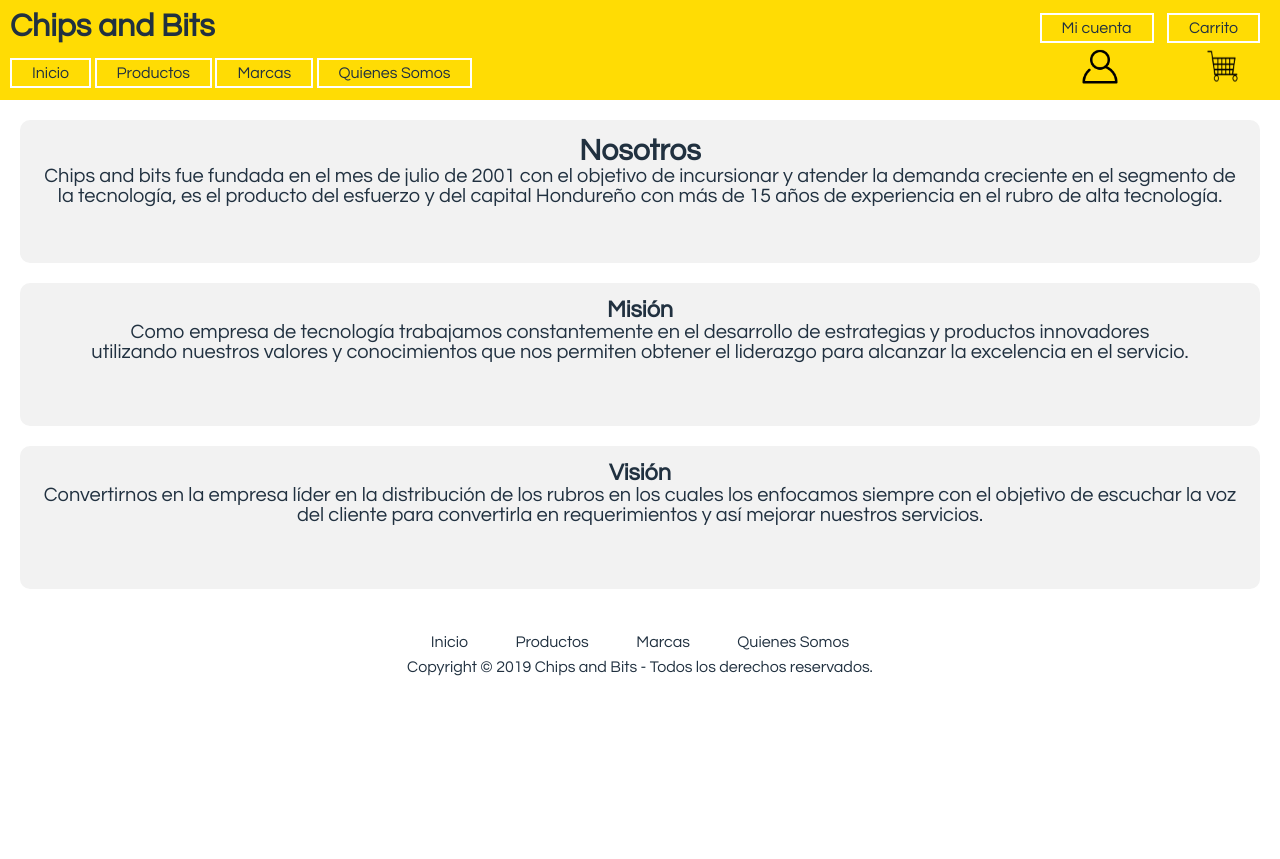
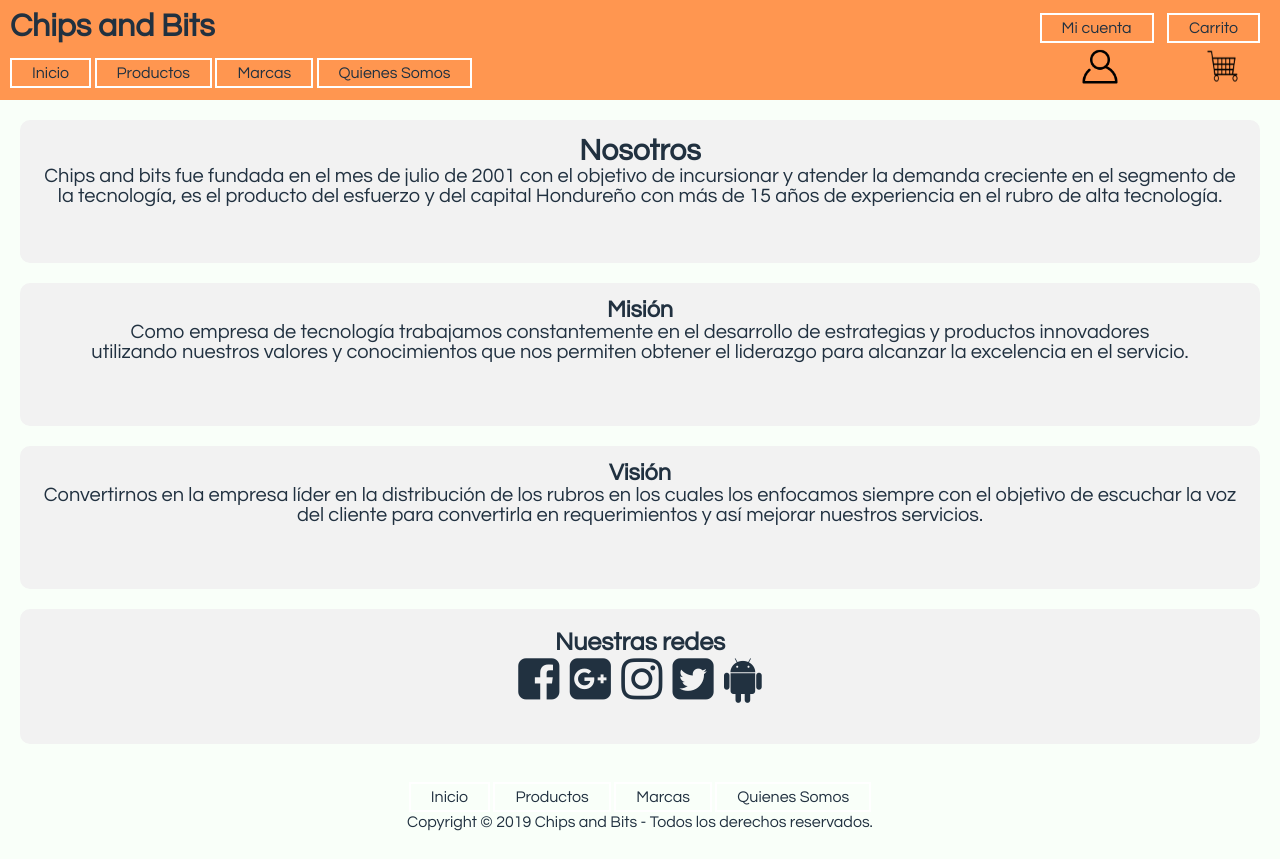
Before and after one commit to kjmg/Chips-and-Bits, a plain HTML site: page quienessomos.html in a window 1280 px wide. Before the commit the page ends 800 px from the top, so only its background shows below. Drawn offline with Linux system fonts and the light colour scheme.

Commit message:
Completo

```diff
--- a/css/style.css
+++ b/css/style.css
@@ -8,10 +8,11 @@
 body{
     flex-wrap: wrap;
     display: block;
+    background: #F9FFF9;
 }
 
 header{
-    background: #FFDC04;
+    background: #FF9650;
     height: 100px;
     display: block;
 }
@@ -58,7 +59,12 @@ ul li a{
 }
 
 ul li a:hover{
-    background-color: dodgerblue;
+    background-color: #F22929;
+    color: #213140;
+}
+
+#cuenta a:hover{
+    background-color: #F22929;
     color: #213140;
 }
 
@@ -270,6 +276,51 @@ ul li a:hover{
    transform: translate(50px,50px);
 }
 
+.sociales h2{
+    text-align: center;
+    font-size: 25px;
+}
+
+.sociales{
+    font-size: 48px;
+    height: 110px;
+    background: #F2F2F2;
+    text-align: center;
+    margin: 20px;
+    padding: 20px 0 5px;
+    border-radius: 10px;
+}
+
+.sociales .facebook:hover{
+    background-color: #3b5998;
+    padding: 10px;
+    transition: 0.5s ease;
+}
+
+.sociales .google:hover{
+    background-color: #db4a39;
+    padding: 10px;
+    transition: 0.5s ease;
+}
+
+.sociales .instagram:hover{
+    background-color: #3f729b;
+    padding: 10px;
+    transition: 0.5s ease;
+}
+
+.sociales .twitter:hover{
+    background-color: #00acee;
+    padding: 10px;
+    transition: 0.5s ease;
+}
+
+.sociales .playstore:hover{
+    background-color: #ffce44;
+    padding: 10px;
+    transition: 0.5s ease;
+}
+
 #nosotros{
     height: 110px;
     background: #F2F2F2;
--- a/quienessomos.html
+++ b/quienessomos.html
@@ -5,6 +5,7 @@
         <meta charset="utf-8"> <!--Etiqueta para definir sistema de caracteres-->
         <meta name="viewport" content="width-device-width, user-scalable-no, initial-scale-1.0, maximun-scale-1.0, minimun-scale-1.0"> <!--Etiqueta para vista en dispositivos moviles-->
         <link rel="stylesheet" type="text/css" href="css/style.css">
+        <link rel="stylesheet" href="https://cdnjs.cloudflare.com/ajax/libs/font-awesome/4.7.0/css/font-awesome.min.css">
     </head>
     <body>
         <header>
@@ -32,7 +33,6 @@
             <div>
                 <h1>Nosotros</h1>
                 <p>Chips and bits fue fundada en el mes de julio de 2001 con el objetivo de incursionar y atender la demanda creciente en el segmento de la tecnología, es el producto del esfuerzo y del capital Hondureño con más de 15 años de experiencia en el rubro de alta tecnología.</p>
-                <!--<img id="nosotrosimg" src="img/nosotros.png">-->
             </div>
         </section>
         <section id="valores">
@@ -41,14 +41,20 @@
                 <p>
                     Como empresa de tecnología trabajamos constantemente en el desarrollo de estrategias y productos innovadores<br> utilizando nuestros valores y conocimientos que nos permiten obtener el liderazgo para alcanzar la excelencia en el servicio.
                 </p>
-                <!--<img id="misionimg" src="img/mision.png">-->
             </div>
             <div class="vision">
                 <h3>Visión</h3>
                 <p>
                    Convertirnos en la empresa líder en la distribución de los rubros en los cuales los enfocamos siempre con el objetivo de escuchar la voz del cliente para convertirla en requerimientos y así mejorar nuestros servicios.
                 </p>
-                <!--<img id="visionimg" src="img/vision.png">-->
+            </div>
+            <div class="sociales">
+                <h2>Nuestras redes</h2>
+                <a class="facebook" href="https://facebook.com"><i class="fa fa-facebook-square"></i></a>
+                <a class="google" href="https://www.google.com/gmail/"><i class="fa fa-google-plus-square"></i></a>
+                <a class="instagram" href="https://instagram.com"><i class="fa fa-instagram"></i></a>
+                <a class="twitter" href="https://twitter.com"> <i class="fa fa-twitter-square"></i></a>
+                <a class="playstore" href="https://play.google.com/store"><i class="fa fa-android"></i></a>
             </div>
         </section>
       <footer>
```
Also changed, not shown: index.html (+2 -2 lines).
